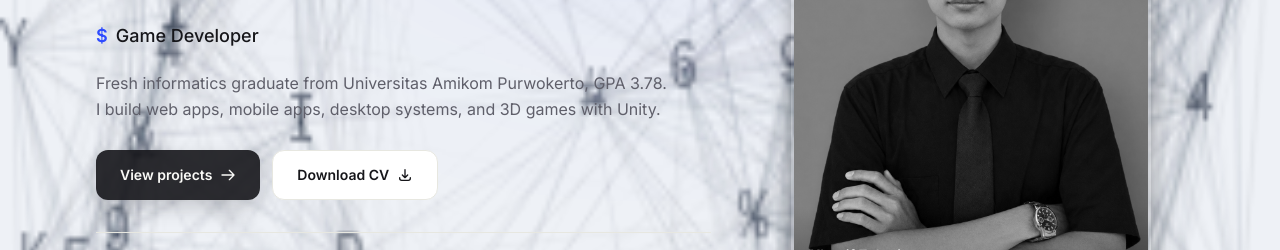
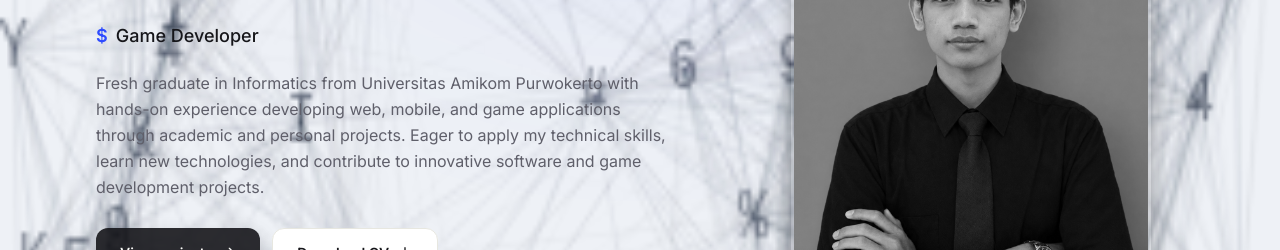
Before and after one commit to Khoniv/web-potofolio, a Next.js app: page / in a window 1280 px wide. Shown: the part 312-562 px from the top of the page. Built offline with nearby package versions, Linux system fonts and the light colour scheme; no server answers.

Commit message:
hero: ganti paragraf intro dengan kalimat baru dari user

```diff
--- a/app/hero.tsx
+++ b/app/hero.tsx
@@ -91,8 +91,9 @@ export default function Hero() {
             </div>
 
             <p className="mt-5 max-w-xl text-muted text-[15px] sm:text-base leading-relaxed">
-              Fresh informatics graduate from Universitas Amikom Purwokerto, GPA 3.78.
-              I build web apps, mobile apps, desktop systems, and 3D games with Unity.
+              Fresh graduate in Informatics from Universitas Amikom Purwokerto with hands-on experience
+              developing web, mobile, and game applications through academic and personal projects. Eager to apply my technical skills,
+              learn new technologies, and contribute to innovative software and game development projects.
             </p>
 
             <div className="mt-7 flex flex-col sm:flex-row flex-wrap gap-3">
```
